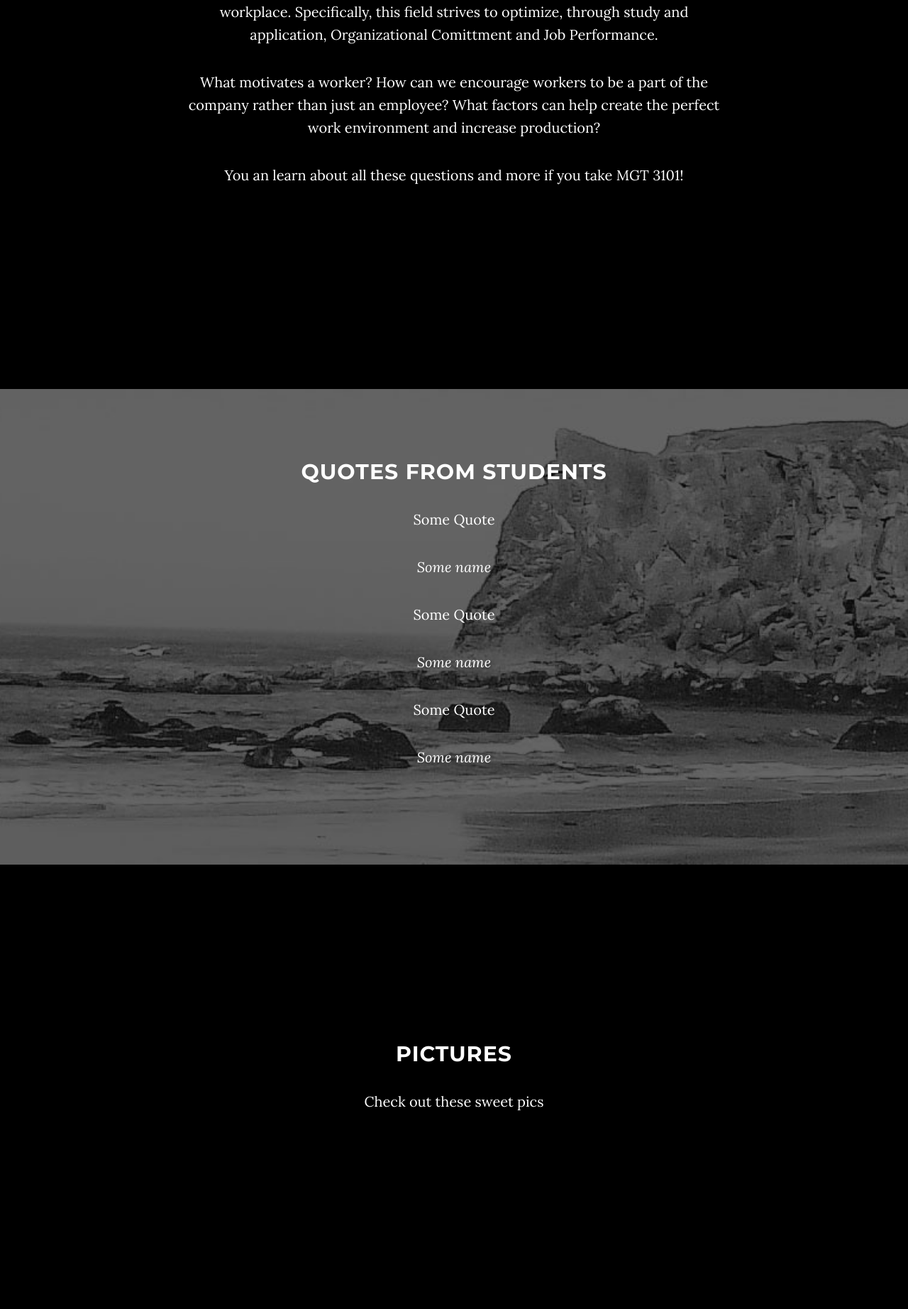
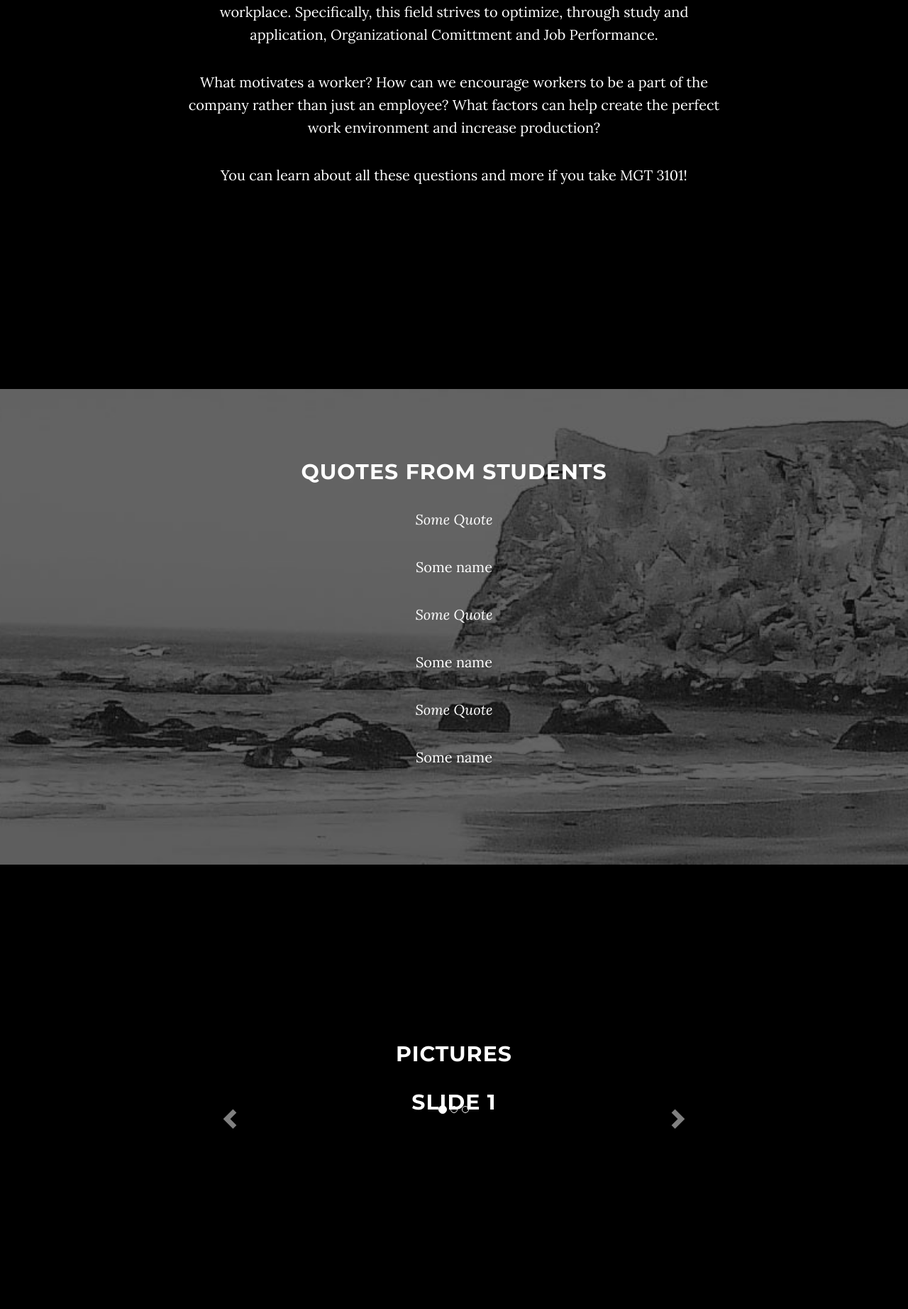
Before and after one commit to chumbalayaa/MGT3101, a Flask app: page / in a window 1280 px wide. Shown: the part 1149-2993 px from the top of the page at 71% size. Run offline with Flask 2, Linux system fonts and the light colour scheme; some libraries are stand-ins or nearby versions.

Commit message:
Added carousel

```diff
--- a/mgt3101/templates/index.html
+++ b/mgt3101/templates/index.html
@@ -82,7 +82,7 @@
                 <h2>About MGT 3101</h2>
                 <p>Organizational Behavior is a class that dives into the study of people in the workplace. Specifically, this field strives to optimize, through study and application, Organizational Comittment and Job Performance.</p>
                 <p>What motivates a worker? How can we encourage workers to be a part of the company rather than just an employee? What factors can help create the perfect work environment and increase production?</p>
-                <p>You an learn about all these questions and more if you take MGT 3101!</p>
+                <p>You can learn about all these questions and more if you take MGT 3101!</p>
             </div>
         </div>
     </section>
@@ -92,12 +92,12 @@
             <div class="container">
                 <div class="col-lg-8 col-lg-offset-2">
                     <h2>Quotes From Students</h2>
-                    <p>Some Quote</p>
-                    <p><i>Some name</i></p>
-                    <p>Some Quote</p>
-                    <p><i>Some name</i></p>
-                    <p>Some Quote</p>
-                    <p><i>Some name</i></p>
+                    <p><i>Some Quote</i></p>
+                    <p>Some name</p>
+                    <p><i>Some Quote</i></p>
+                    <p>Some name</p>
+                    <p><i>Some Quote</i></p>
+                    <p>Some name</p>
                 </div>
             </div>
         </div>
@@ -107,7 +107,45 @@
         <div class="row">
             <div class="col-lg-8 col-lg-offset-2">
                 <h2>Pictures</h2>
-                <p>Check out these sweet pics</p>
+                <div id="myCarousel" class="carousel slide" data-interval="3000" data-ride="carousel">
+                  <!-- Carousel indicators -->
+                  <ol class="carousel-indicators">
+                    <li data-target="#myCarousel" data-slide-to="0" class="active"></li>
+                    <li data-target="#myCarousel" data-slide-to="1"></li>
+                    <li data-target="#myCarousel" data-slide-to="2"></li>
+                  </ol>
+                  <!-- Carousel items -->
+                  <div class="carousel-inner">
+                    <div class="active item">
+                      <h2>Slide 1</h2>
+                      <div class="carousel-caption">
+                        <h3>First slide label</h3>
+                        <p>Lorem ipsum dolor sit amet consectetur…</p>
+                      </div>
+                    </div>
+                    <div class="item">
+                      <h2>Slide 2</h2>
+                      <div class="carousel-caption">
+                        <h3>Second slide label</h3>
+                        <p>Aliquam sit amet gravida nibh, facilisis gravida…</p>
+                      </div>
+                    </div>
+                    <div class="item">
+                      <h2>Slide 3</h2>
+                      <div class="carousel-caption">
+                        <h3>Third slide label</h3>
+                        <p>Praesent commodo cursus magna vel…</p>
+                      </div>
+                    </div>
+                  </div>
+                  <!-- Carousel nav -->
+                  <a class="carousel-control left" href="#myCarousel" data-slide="prev">
+                    <span class="glyphicon glyphicon-chevron-left"></span>
+                  </a>
+                  <a class="carousel-control right" href="#myCarousel" data-slide="next">
+                    <span class="glyphicon glyphicon-chevron-right"></span>
+                  </a>
+                </div>
             </div>
         </div>
     </section>
```
